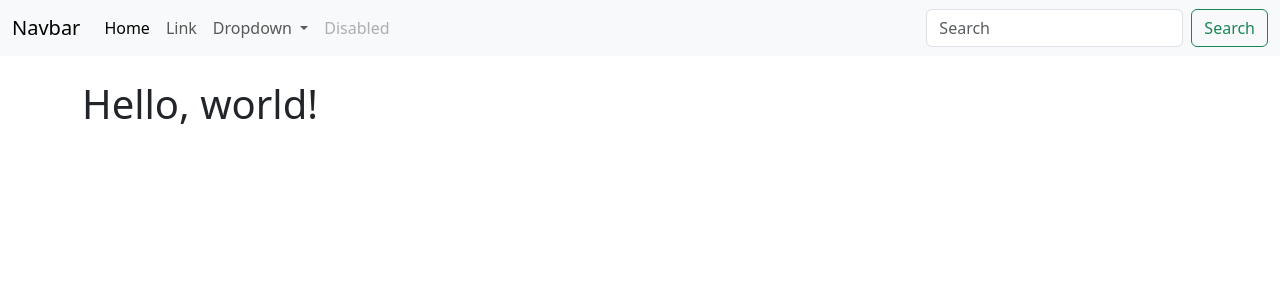
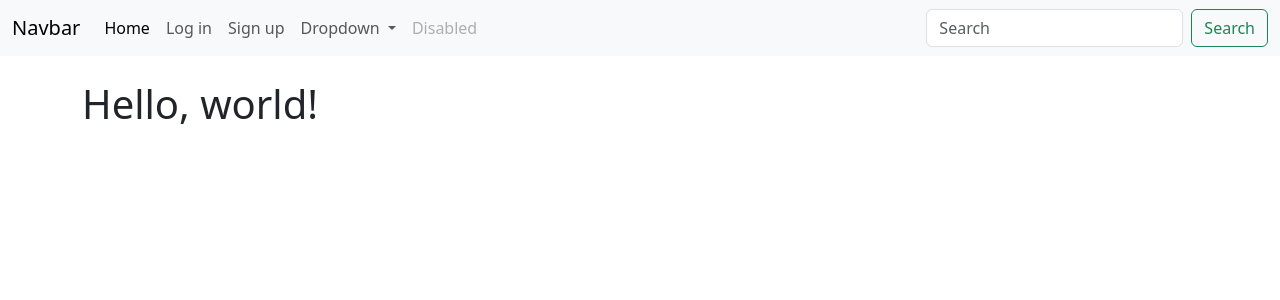
Before and after one commit to cromartie1020/site, a Django app: page / in a window 1280 px wide. Shown: the top 300 px of the page. Run offline with Django 5.2, Linux system fonts and the light colour scheme.

Commit message:
Added login and logout to navbar

```diff
--- a/templates/navbar.html
+++ b/templates/navbar.html
@@ -1,17 +1,29 @@
 <nav class="navbar navbar-expand-lg bg-body-tertiary">
   <div class="container-fluid">
-    <a class="navbar-brand" href="#">Navbar</a>
+    <a class="navbar-brand" href="{% url 'home' %}">Navbar</a>
     <button class="navbar-toggler" type="button" data-bs-toggle="collapse" data-bs-target="#navbarSupportedContent" aria-controls="navbarSupportedContent" aria-expanded="false" aria-label="Toggle navigation">
       <span class="navbar-toggler-icon"></span>
     </button>
     <div class="collapse navbar-collapse" id="navbarSupportedContent">
       <ul class="navbar-nav me-auto mb-2 mb-lg-0">
         <li class="nav-item">
-          <a class="nav-link active" aria-current="page" href="#">Home</a>
+          <a class="nav-link active" aria-current="page" href="{% url 'home' %}">Home</a>
+        </li>
+        {% if user.is_authenticated %}
+
+        <li class="nav-item">
+          <a class="nav-link" href="{% url 'account_logout' %}">Log out</a>
+        </li>
+        {% else %}
+        <li class="nav-item">
+          <a class="nav-link" href="{% url 'account_login' %}">Log in</a>
         </li>
         <li class="nav-item">
-          <a class="nav-link" href="#">Link</a>
+          <a class="nav-link" href="{% url 'account_signup' %}">Sign up</a>
         </li>
+        {% endif %}
+
+
         <li class="nav-item dropdown">
           <a class="nav-link dropdown-toggle" href="#" role="button" data-bs-toggle="dropdown" aria-expanded="false">
             Dropdown
```
Also changed, not shown: db.sqlite3.
